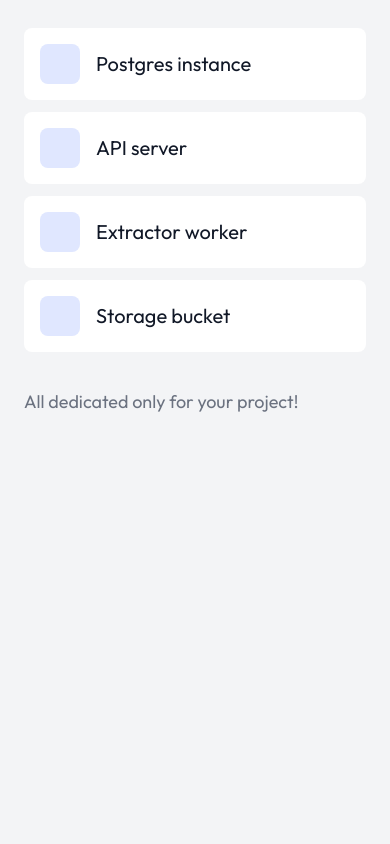
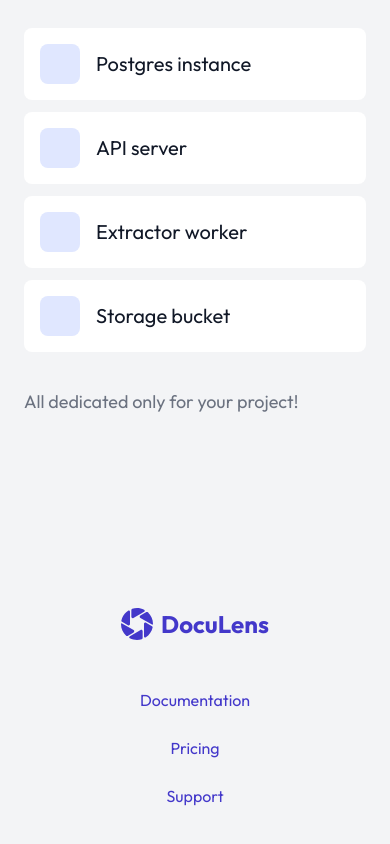
Before and after one commit to edwinkys/document-search, a SvelteKit app in the folder web/: page / in a window 390 px wide. Shown: the part 4722-5566 px from the top of the page. Before the commit the page ends 5234 px from the top, so only its background shows below. Built offline with nearby package versions, Linux system fonts and the light colour scheme; no server answers; some icons are missing.

Commit message:
feat(web): add footer to landing page layout

```diff
--- a/web/src/routes/(landing)/+layout.svelte
+++ b/web/src/routes/(landing)/+layout.svelte
@@ -5,17 +5,23 @@
   import Button from "$lib/components/utils/button.svelte"
   import { SidePanelOpenFilled } from "carbon-icons-svelte"
 
-  const links = [
+  const headerLinks = [
     { name: "Features", href: "#features" },
     { name: "Pricing", href: "#pricing" }
   ]
 
-  const buttons = [
+  const headerButtons = [
     {
       content: "Join waitlist",
       type: "primary",
       action: () => goto("/")
     }
+  ]
+
+  const footerLinks = [
+    { name: "Documentation", href: "https://docs.doculens.dev" },
+    { name: "Pricing", href: "#pricing" },
+    { name: "Support", href: "mailto: edwin@doculens.dev" }
   ]
 
   let sidebarShow = false
@@ -26,14 +32,14 @@
 <div class="lg:hidden">
   <Sidebar show={sidebarShow} close={closeSidebar}>
     <div class="flex flex-col space-y-1">
-      {#each links as link}
+      {#each headerLinks as link}
         <a href={link.href} class="p-3 rounded hover:bg-gray-100">
           {link.name}
         </a>
       {/each}
     </div>
     <div class="flex flex-col flex-none space-y-2">
-      {#each buttons as button}
+      {#each headerButtons as button}
         <Button
           content={button.content}
           type={button?.type as "primary" | "secondary"}
@@ -49,12 +55,12 @@
   <div class="header-container">
     <Wordmark />
     <div class="desktop-menu space-x-2">
-      {#each links as link}
+      {#each headerLinks as link}
         <a href={link.href} class="py-2 px-3 rounded">{link.name}</a>
       {/each}
     </div>
     <div class="desktop-menu space-x-4">
-      {#each buttons as button}
+      {#each headerButtons as button}
         <Button
           content={button.content}
           type={button.type as "primary" | "secondary"}
@@ -69,6 +75,23 @@
 </header>
 
 <slot />
+
+<footer class="container mx-auto px-6 py-24">
+  <div class="flex flex-col items-center space-y-9">
+    <Wordmark />
+    <div class="flex flex-col md:flex-row text-center">
+      {#each footerLinks as link}
+        <a
+          href={link.href}
+          target={link.href.startsWith("http") ? "_blank" : "_self"}
+          class="py-3 px-9"
+        >
+          {link.name}
+        </a>
+      {/each}
+    </div>
+  </div>
+</footer>
 
 <style lang="postcss">
   .header-container {
```
